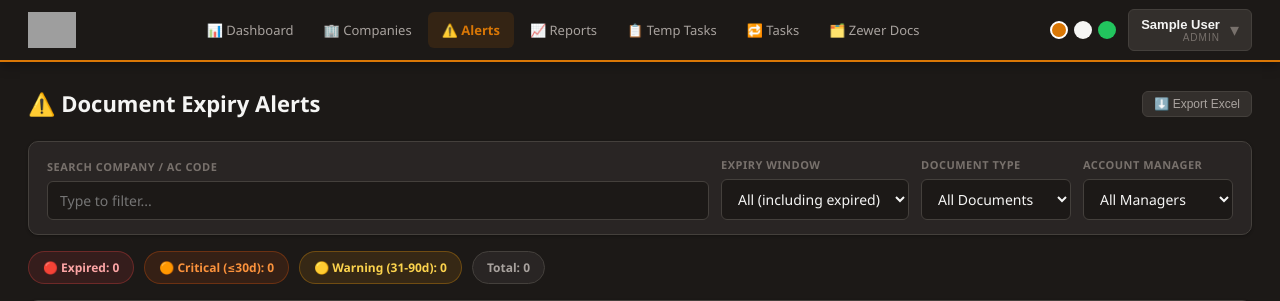
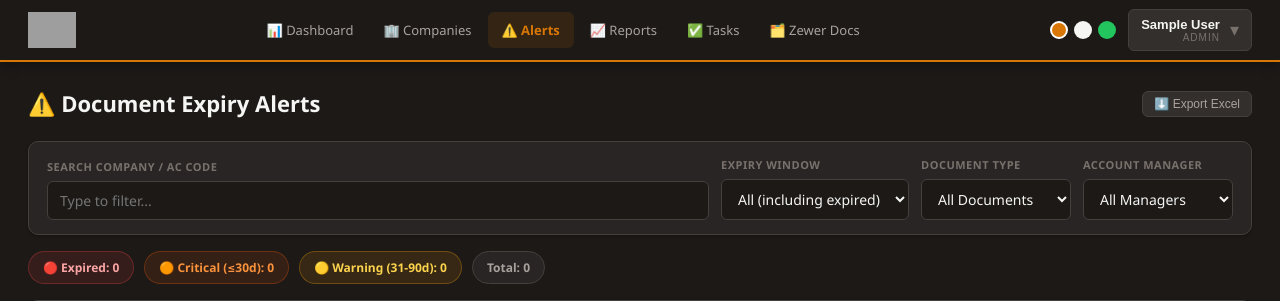
Before and after one commit to Zewer123/CRM, a Flask app: page /alerts in a window 1280 px wide. Shown: the top 301 px of the page. Run offline with Flask 3, Linux system fonts and the light colour scheme; the visitor is signed in with stand-in values (Sample User, id 1); data comes from the database, SQL or seed files in the repository; data that the repository does not hold is empty; some libraries are stand-ins or nearby versions; grey boxes are pictures that could not be loaded.

Commit message:
feat: single Tasks nav link

```diff
--- a/templates/base.html
+++ b/templates/base.html
@@ -19,8 +19,7 @@
       <a href="{{ url_for('alerts') }}" class="navbar-link {% if request.endpoint == 'alerts' %}active{% endif %}">⚠️ Alerts</a>
       <a href="{{ url_for('reports') }}" class="navbar-link {% if request.endpoint == 'reports' %}active{% endif %}">📈 Reports</a>
       {% endif %}
-      <a href="{{ url_for('tasks') }}" class="navbar-link {% if request.endpoint in ['tasks'] %}active{% endif %}">📋 Temp Tasks</a>
-      <a href="{{ url_for('regular_tasks') }}" class="navbar-link {% if request.endpoint == 'regular_tasks' %}active{% endif %}">🔁 Tasks</a>
+      <a href="{{ url_for('tasks') }}" class="navbar-link {% if request.endpoint in ['tasks','regular_tasks'] %}active{% endif %}">✅ Tasks</a>
       {% if user_role in ['admin', 'compliance'] %}
       <a href="{{ url_for('internal_docs') }}" class="navbar-link {% if request.endpoint == 'internal_docs' %}active{% endif %}">🗂️ Zewer Docs</a>
       {% endif %}
```
